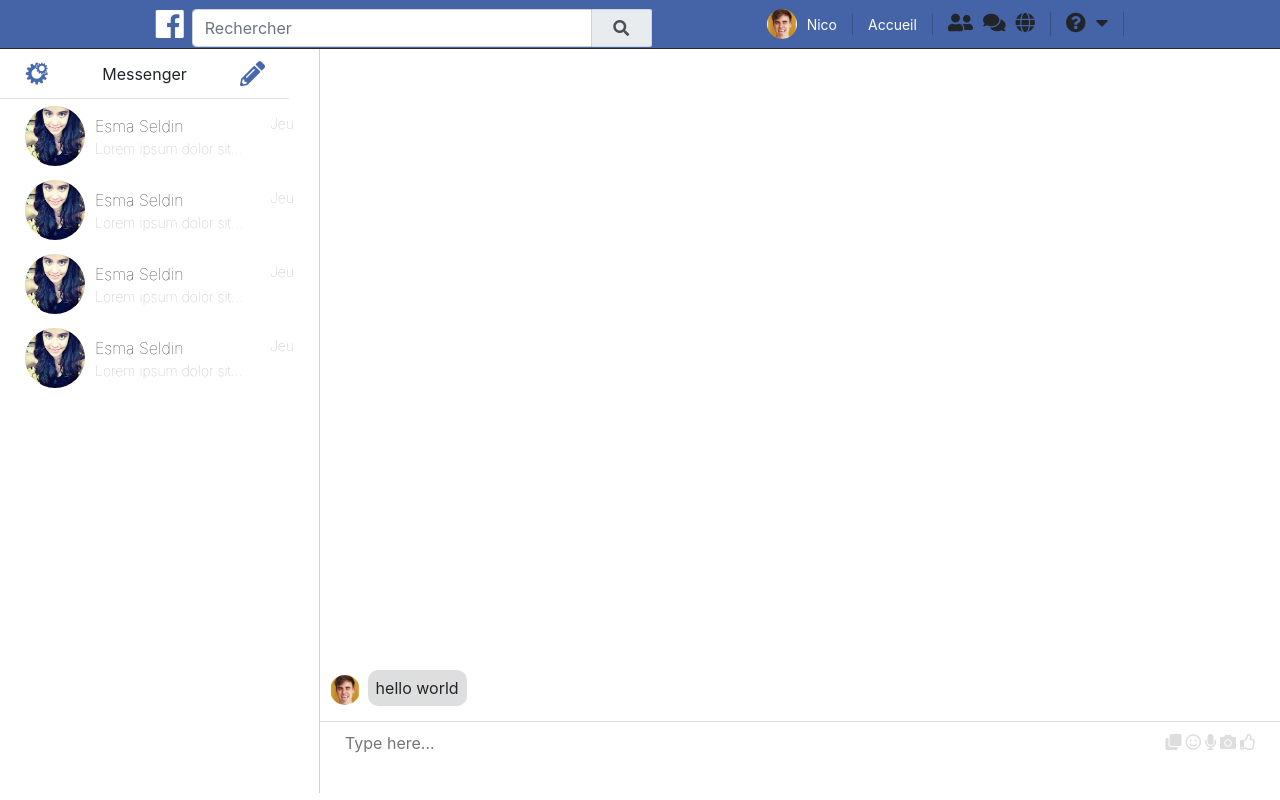
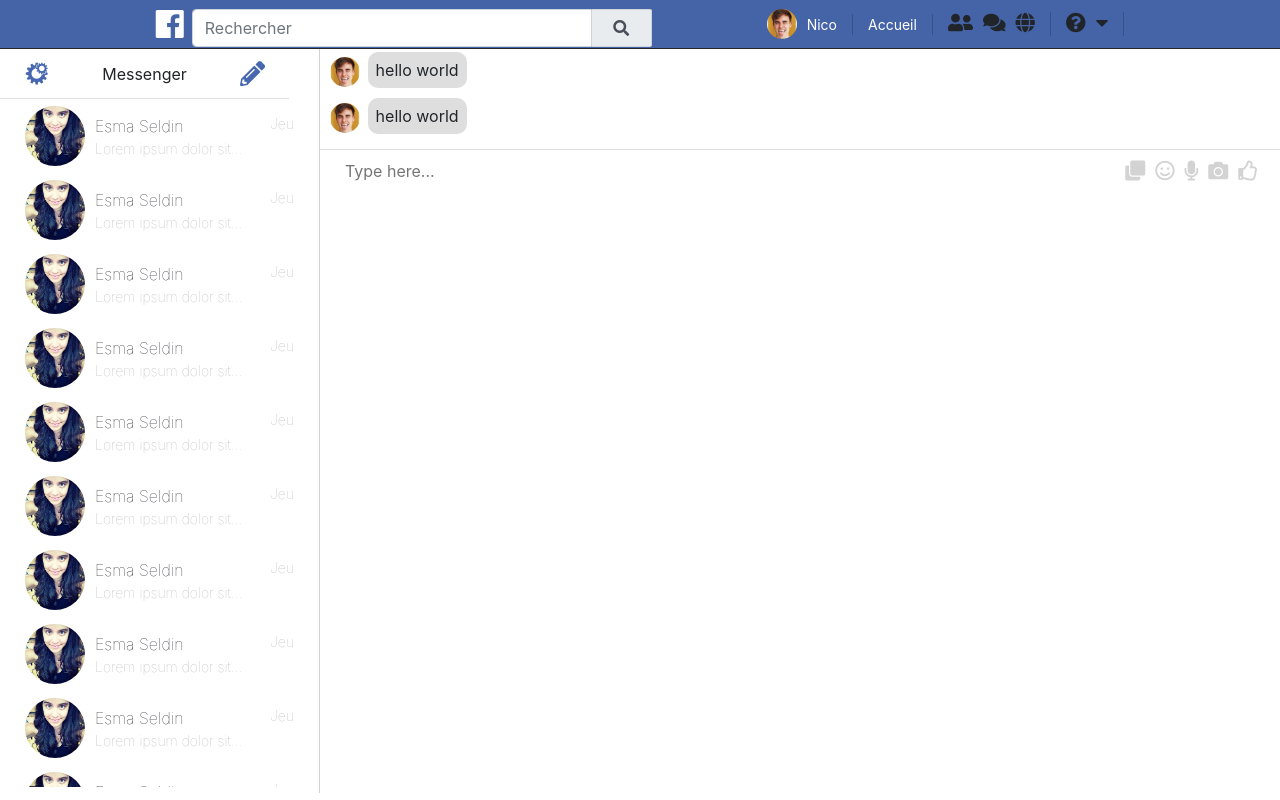
Before and after one commit to JGuiraud/Hackathon_GameJam, a Vue app: page / in a window 1280 px wide. Built offline with nearby package versions, Linux system fonts and the light colour scheme.

Commit message:
wip scroll chat

```diff
--- a/src/Chat/Chat.vue
+++ b/src/Chat/Chat.vue
@@ -1,8 +1,30 @@
 <template>
 	<div class="col-md-9 chat-container" style="padding:0;">
-		<chat-bulle/>
-		<chat-input/>
-	</div>
+         <div class="chat-bulle-container">
+            <chat-bulle/>
+            <chat-bulle/>
+            <chat-bulle/>
+            <chat-bulle/>
+            <chat-bulle/>
+            <chat-bulle/>
+            <chat-bulle/>
+            <chat-bulle/>
+            <chat-bulle/>
+            <chat-bulle/>
+            <chat-bulle/>
+            <chat-bulle/>
+            <chat-bulle/>
+            <chat-bulle/>
+            <chat-bulle/>
+            <chat-bulle/>
+            <chat-bulle/>
+            <chat-bulle/>
+            <chat-bulle/>
+         </div>
+      <chat-input/>
+   </div>
+
+	<!-- </div> -->
 </template>
 
 <script>
@@ -23,4 +45,9 @@
   display: flex;
   flex-direction: column;
 }
+
+.chat-bulle-container {
+  overflow: scroll;
+  height: 100px;
+}
 </style>
--- a/src/Chat/Chat_bulle.vue
+++ b/src/Chat/Chat_bulle.vue
@@ -1,37 +1,35 @@
 <template>
-	<div class="chat-bulle-container">
    <div class="chat-user">
       <img class="guy" src="../assets/guy.jpg" alt="">
       <span class="chat-bulle">hello world</span>
-		</div>
    </div>
 </template>
 
 <script>
 export default {
   name: "ChatBulle"
-	}
+};
 </script>
 
 <style>
-	.chat-bulle-container{
-		height: 84vh;
+.chat-bulle-container {
+  height: 90vh;
   display: flex;
   flex-direction: column;
   justify-content: flex-end;
 }
-	.chat-user{
+.chat-user {
   margin-bottom: 1em;
-		margin-left: .6em;
+  margin-left: 0.6em;
   /*flex-grow: 1;*/
 }
-	.chat-bulle{
-		background-color: #DEDEDE;
-		padding: .5em;
+.chat-bulle {
+  background-color: #dedede;
+  padding: 0.5em;
   border-radius: 10px;
 }
 .guy {
-		margin-right: .5em;
+  margin-right: 0.5em;
   height: 30px;
   border-radius: 50%;
 }
--- a/src/Chat/Chat_input.vue
+++ b/src/Chat/Chat_input.vue
@@ -10,40 +10,40 @@
 </template>
 
 <script>
-	import	ChatInputButton from "./Chat_input_button"
+import ChatInputButton from "./Chat_input_button";
 export default {
   name: "ChatInput",
   components: {
     ChatInputButton
   },
-		computed : {
+  computed: {
     icons: function() {
       const icons = [
         {
-						name:"add files",
-						icon:"fas fa-clone"
+          name: "add files",
+          icon: "fas fa-clone"
         },
         {
-						name:"smiley",
-						icon:"far fa-smile"
+          name: "smiley",
+          icon: "far fa-smile"
         },
         {
-						name:"vocal message",
-						icon:"fas fa-microphone"
+          name: "vocal message",
+          icon: "fas fa-microphone"
         },
         {
-						name:"take picture",
-						icon:"fas fa-camera"
+          name: "take picture",
+          icon: "fas fa-camera"
         },
         {
-						name:"Like !",
-						icon:"far fa-thumbs-up"
-					},
-				]
+          name: "Like !",
+          icon: "far fa-thumbs-up"
+        }
+      ];
       return icons;
     }
   }
-	}
+};
 </script>
 
 <style>
@@ -54,7 +54,8 @@
   justify-content: space-between;
 }
 .chat-input {
-  /* width: 80vw; */
+  width: 55vw;
+  height: auto;
   margin: 0.5em;
   border: none;
 }
--- a/src/Chat/Chat_input_button.vue
+++ b/src/Chat/Chat_input_button.vue
@@ -1,22 +1,26 @@
 <template>
 	<div class="chat-container-button">
-		<a class="chat-button" href="#" v-for="icon in icons"><i :class="icon.icon"></i></a>
+		<i v-for="icon in icons" v-bind:class="icon.icon"></i>
 	</div>
 </template>
 
 <script>
-	export default {
-		name: 'ChatInputButton',
-		props: ['icons']
-	}
+export default {
+  name: "ChatInputButton",
+  props: ["icons"]
+};
 </script>
 
 <style>
-	.chat-container-button{
-		padding: .5em;
-	}
-	.chat-button{
-		color:#dedede;
-		padding: 2px;
-	}
+.chat-container-button {
+  padding: 0.5em;
+  display: flex;
+  align-items: center;
+}
+
+.chat-container-button > i {
+  font-size: 20px;
+  padding-left: 10px;
+  color: lightgrey;
+}
 </style>
--- a/src/Conversations/ConversationsStatusBar.vue
+++ b/src/Conversations/ConversationsStatusBar.vue
@@ -6,6 +6,13 @@
       <div class="col-md-2 logo-right"><i class="fas fa-pencil-alt"></i></div>
    </div>
    <div class="conversations-users">
+      <conversationsUser/>
+      <conversationsUser/>
+      <conversationsUser/>
+      <conversationsUser/>
+      <conversationsUser/>
+      <conversationsUser/>
+      <conversationsUser/>
       <conversationsUser/>
       <conversationsUser/>
       <conversationsUser/>
@@ -25,6 +32,11 @@
 </script>
 
 <style>
+.conversations-users {
+  height: 86vh;
+  overflow: scroll;
+}
+
 .conversations-status-bar {
   height: 50px;
   margin: 0;
```
Lines whose indentation alone changed are shown as unchanged.
